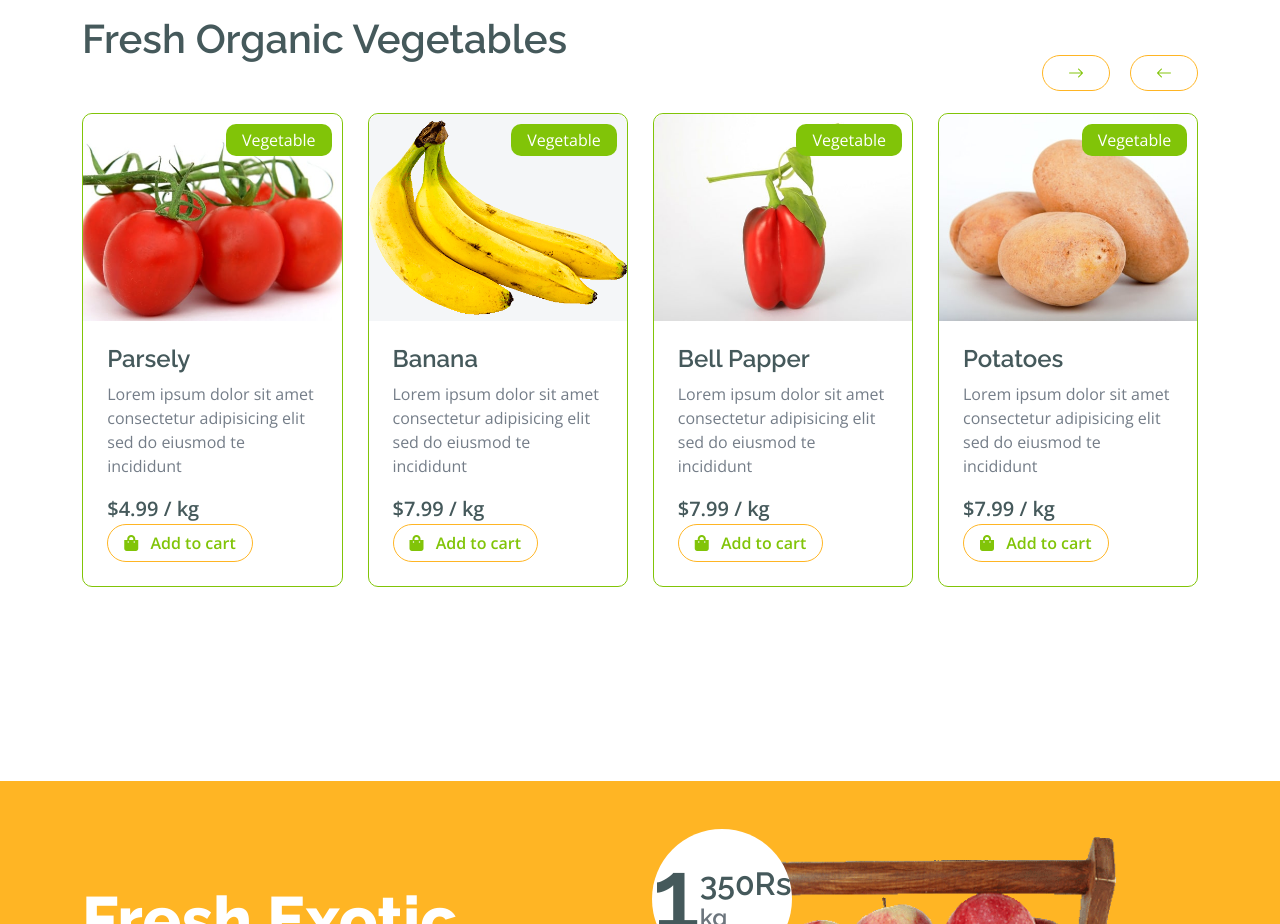
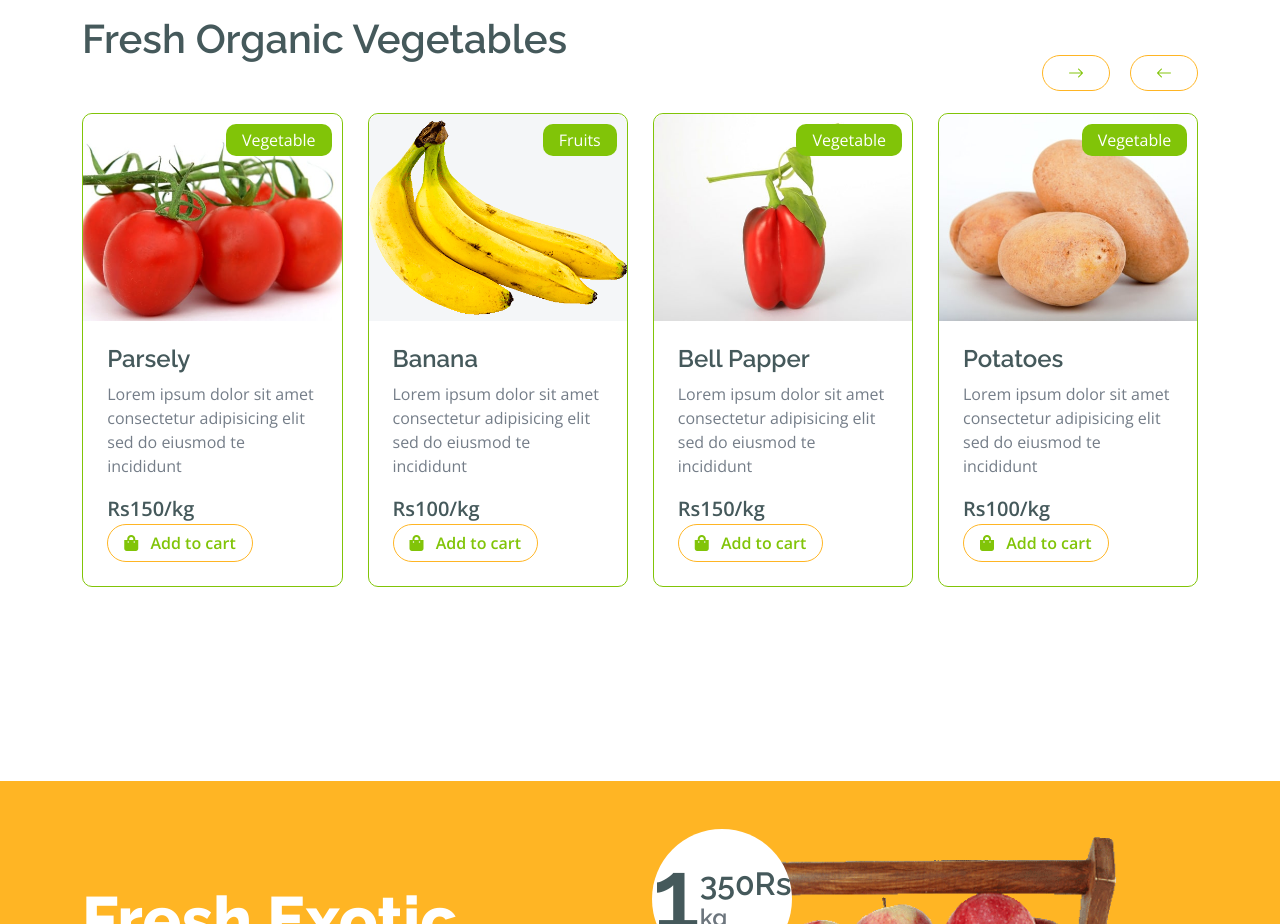
Before and after one commit to ManthanJain777/figgo_2, a plain HTML site: page index.html in a window 1280 px wide. Shown: the part 3400-4324 px from the top of the page. Drawn offline with nearby package versions, Linux system fonts and the light colour scheme.

Commit message:
Update index.html

```diff
--- a/index.html
+++ b/index.html
@@ -500,14 +500,14 @@
                                         <div class="col-md-6 col-lg-4 col-xl-3">
                                             <div class="rounded position-relative fruite-item">
                                                 <div class="fruite-img">
-                                                    <img src="img/fruite-item-1.jpg" class="img-fluid w-100 rounded-top" alt="">
+                                                    <img src="img/vegetable-item-2.jpg" class="img-fluid w-100 rounded-top" alt="">
                                                 </div>
                                                 <div class="text-white bg-secondary px-3 py-1 rounded position-absolute" style="top: 10px; left: 10px;">Vegetables</div>
                                                 <div class="p-4 border border-secondary border-top-0 rounded-bottom">
-                                                    <h4>Oranges</h4>
+                                                    <h4>Bell Papper</h4>
                                                     <p>Lorem ipsum dolor sit amet consectetur adipisicing elit sed do eiusmod te incididunt</p>
                                                     <div class="d-flex justify-content-between flex-lg-wrap">
-                                                        <p class="text-dark fs-5 fw-bold mb-0">$4.99 / kg</p>
+                                                        <p class="text-dark fs-5 fw-bold mb-0">Rs150/kg</p>
                                                         <a href="#" class="btn border border-secondary rounded-pill px-3 text-primary"><i class="fa fa-shopping-bag me-2 text-primary"></i> Add to cart</a>
                                                     </div>
                                                 </div>
@@ -516,14 +516,14 @@
                                         <div class="col-md-6 col-lg-4 col-xl-3">
                                             <div class="rounded position-relative fruite-item">
                                                 <div class="fruite-img">
-                                                    <img src="img/fruite-item-6.jpg" class="img-fluid w-100 rounded-top" alt="">
+                                                    <img src="img/vegetable-item-1.jpg" class="img-fluid w-100 rounded-top" alt="">
                                                 </div>
                                                 <div class="text-white bg-secondary px-3 py-1 rounded position-absolute" style="top: 10px; left: 10px;">Vegetables</div>
                                                 <div class="p-4 border border-secondary border-top-0 rounded-bottom">
-                                                    <h4>Apple</h4>
+                                                    <h4>Parsely</h4>
                                                     <p>Lorem ipsum dolor sit amet consectetur adipisicing elit sed do eiusmod te incididunt</p>
                                                     <div class="d-flex justify-content-between flex-lg-wrap">
-                                                        <p class="text-dark fs-5 fw-bold mb-0">$4.99 / kg</p>
+                                                        <p class="text-dark fs-5 fw-bold mb-0">Rs150/kg</p>
                                                         <a href="#" class="btn border border-secondary rounded-pill px-3 text-primary"><i class="fa fa-shopping-bag me-2 text-primary"></i> Add to cart</a>
                                                     </div>
                                                 </div>
@@ -547,7 +547,7 @@
                                                     <h4>Grapes</h4>
                                                     <p>Lorem ipsum dolor sit amet consectetur adipisicing elit sed do eiusmod te incididunt</p>
                                                     <div class="d-flex justify-content-between flex-lg-wrap">
-                                                        <p class="text-dark fs-5 fw-bold mb-0">$4.99 / kg</p>
+                                                        <p class="text-dark fs-5 fw-bold mb-0">$1 / kg</p>
                                                         <a href="#" class="btn border border-secondary rounded-pill px-3 text-primary"><i class="fa fa-shopping-bag me-2 text-primary"></i> Add to cart</a>
                                                     </div>
                                                 </div>
@@ -699,7 +699,7 @@
                             <h4>Parsely</h4>
                             <p>Lorem ipsum dolor sit amet consectetur adipisicing elit sed do eiusmod te incididunt</p>
                             <div class="d-flex justify-content-between flex-lg-wrap">
-                                <p class="text-dark fs-5 fw-bold mb-0">$4.99 / kg</p>
+                                <p class="text-dark fs-5 fw-bold mb-0">Rs 100/kg</p>
                                 <a href="#" class="btn border border-secondary rounded-pill px-3 text-primary"><i class="fa fa-shopping-bag me-2 text-primary"></i> Add to cart</a>
                             </div>
                         </div>
@@ -713,7 +713,7 @@
                             <h4>Parsely</h4>
                             <p>Lorem ipsum dolor sit amet consectetur adipisicing elit sed do eiusmod te incididunt</p>
                             <div class="d-flex justify-content-between flex-lg-wrap">
-                                <p class="text-dark fs-5 fw-bold mb-0">$4.99 / kg</p>
+                                <p class="text-dark fs-5 fw-bold mb-0">Rs150/kg</p>
                                 <a href="#" class="btn border border-secondary rounded-pill px-3 text-primary"><i class="fa fa-shopping-bag me-2 text-primary"></i> Add to cart</a>
                             </div>
                         </div>
@@ -722,12 +722,12 @@
                         <div class="vesitable-img">
                             <img src="img/vegetable-item-3.png" class="img-fluid w-100 rounded-top bg-light" alt="">
                         </div>
-                        <div class="text-white bg-primary px-3 py-1 rounded position-absolute" style="top: 10px; right: 10px;">Vegetable</div>
+                        <div class="text-white bg-primary px-3 py-1 rounded position-absolute" style="top: 10px; right: 10px;">Fruits</div>
                         <div class="p-4 rounded-bottom">
                             <h4>Banana</h4>
                             <p>Lorem ipsum dolor sit amet consectetur adipisicing elit sed do eiusmod te incididunt</p>
                             <div class="d-flex justify-content-between flex-lg-wrap">
-                                <p class="text-dark fs-5 fw-bold mb-0">$7.99 / kg</p>
+                                <p class="text-dark fs-5 fw-bold mb-0">Rs100/kg</p>
                                 <a href="#" class="btn border border-secondary rounded-pill px-3 text-primary"><i class="fa fa-shopping-bag me-2 text-primary"></i> Add to cart</a>
                             </div>
                         </div>
@@ -741,7 +741,7 @@
                             <h4>Bell Papper</h4>
                             <p>Lorem ipsum dolor sit amet consectetur adipisicing elit sed do eiusmod te incididunt</p>
                             <div class="d-flex justify-content-between flex-lg-wrap">
-                                <p class="text-dark fs-5 fw-bold mb-0">$7.99 / kg</p>
+                                <p class="text-dark fs-5 fw-bold mb-0">Rs150/kg</p>
                                 <a href="#" class="btn border border-secondary rounded-pill px-3 text-primary"><i class="fa fa-shopping-bag me-2 text-primary"></i> Add to cart</a>
                             </div>
                         </div>
@@ -755,7 +755,7 @@
                             <h4>Potatoes</h4>
                             <p>Lorem ipsum dolor sit amet consectetur adipisicing elit sed do eiusmod te incididunt</p>
                             <div class="d-flex justify-content-between flex-lg-wrap">
-                                <p class="text-dark fs-5 fw-bold mb-0">$7.99 / kg</p>
+                                <p class="text-dark fs-5 fw-bold mb-0">Rs100/kg</p>
                                 <a href="#" class="btn border border-secondary rounded-pill px-3 text-primary"><i class="fa fa-shopping-bag me-2 text-primary"></i> Add to cart</a>
                             </div>
                         </div>
@@ -769,7 +769,7 @@
                             <h4>Parsely</h4>
                             <p>Lorem ipsum dolor sit amet consectetur adipisicing elit sed do eiusmod te incididunt</p>
                             <div class="d-flex justify-content-between flex-lg-wrap">
-                                <p class="text-dark fs-5 fw-bold mb-0">$7.99 / kg</p>
+                                <p class="text-dark fs-5 fw-bold mb-0">Rs100/kg</p>
                                 <a href="#" class="btn border border-secondary rounded-pill px-3 text-primary"><i class="fa fa-shopping-bag me-2 text-primary"></i> Add to cart</a>
                             </div>
                         </div>
@@ -783,7 +783,7 @@
                             <h4>Potatoes</h4>
                             <p>Lorem ipsum dolor sit amet consectetur adipisicing elit sed do eiusmod te incididunt</p>
                             <div class="d-flex justify-content-between flex-lg-wrap">
-                                <p class="text-dark fs-5 fw-bold mb-0">$7.99 / kg</p>
+                                <p class="text-dark fs-5 fw-bold mb-0">Rs100/kg</p>
                                 <a href="#" class="btn border border-secondary rounded-pill px-3 text-primary"><i class="fa fa-shopping-bag me-2 text-primary"></i> Add to cart</a>
                             </div>
                         </div>
@@ -797,7 +797,7 @@
                             <h4>Parsely</h4>
                             <p>Lorem ipsum dolor sit amet consectetur adipisicing elit sed do eiusmod te incididunt</p>
                             <div class="d-flex justify-content-between flex-lg-wrap">
-                                <p class="text-dark fs-5 fw-bold mb-0">$7.99 / kg</p>
+                                <p class="text-dark fs-5 fw-bold mb-0">Rs100/kg</p>
                                 <a href="#" class="btn border border-secondary rounded-pill px-3 text-primary"><i class="fa fa-shopping-bag me-2 text-primary"></i> Add to cart</a>
                             </div>
                         </div>
```
